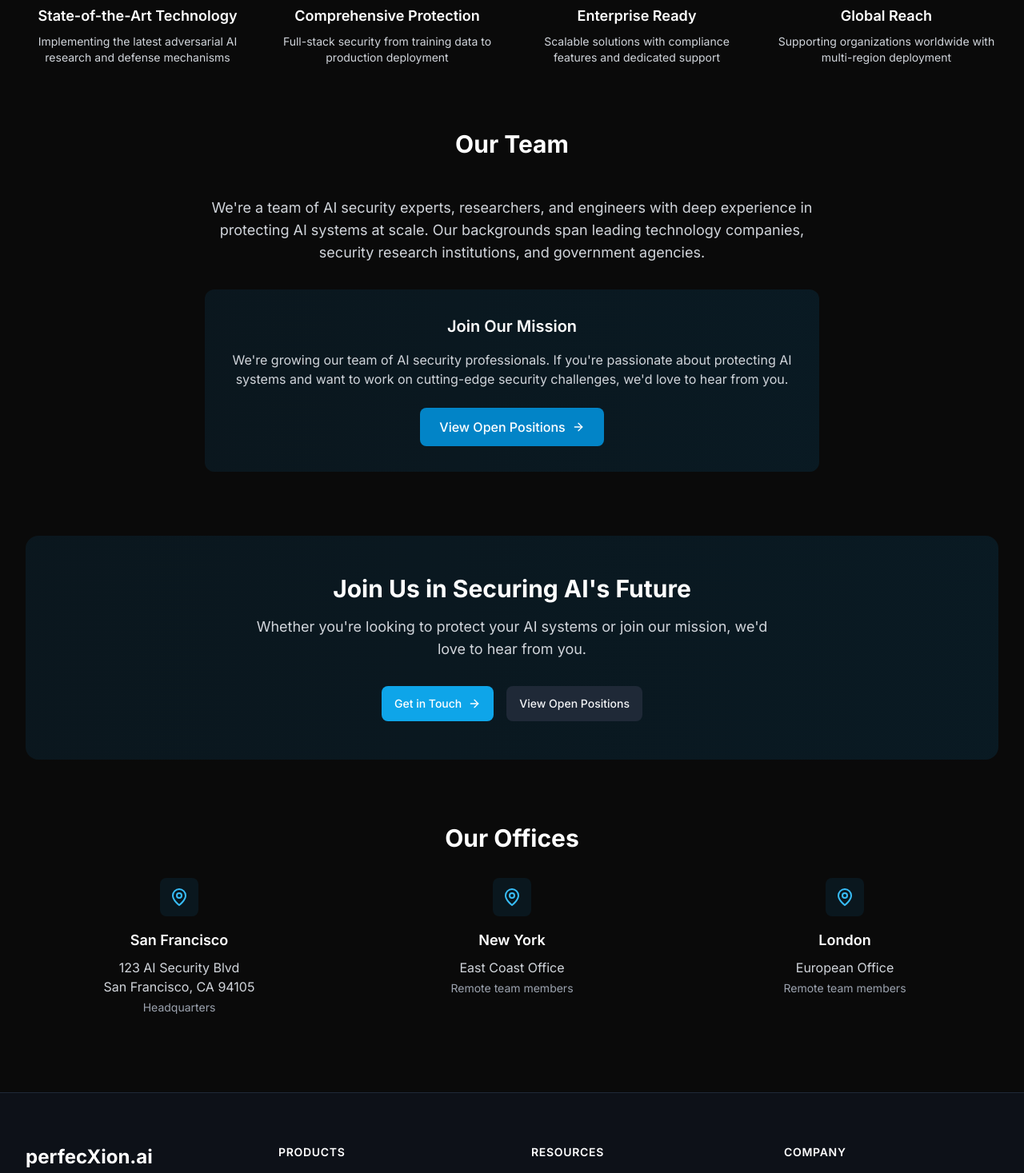
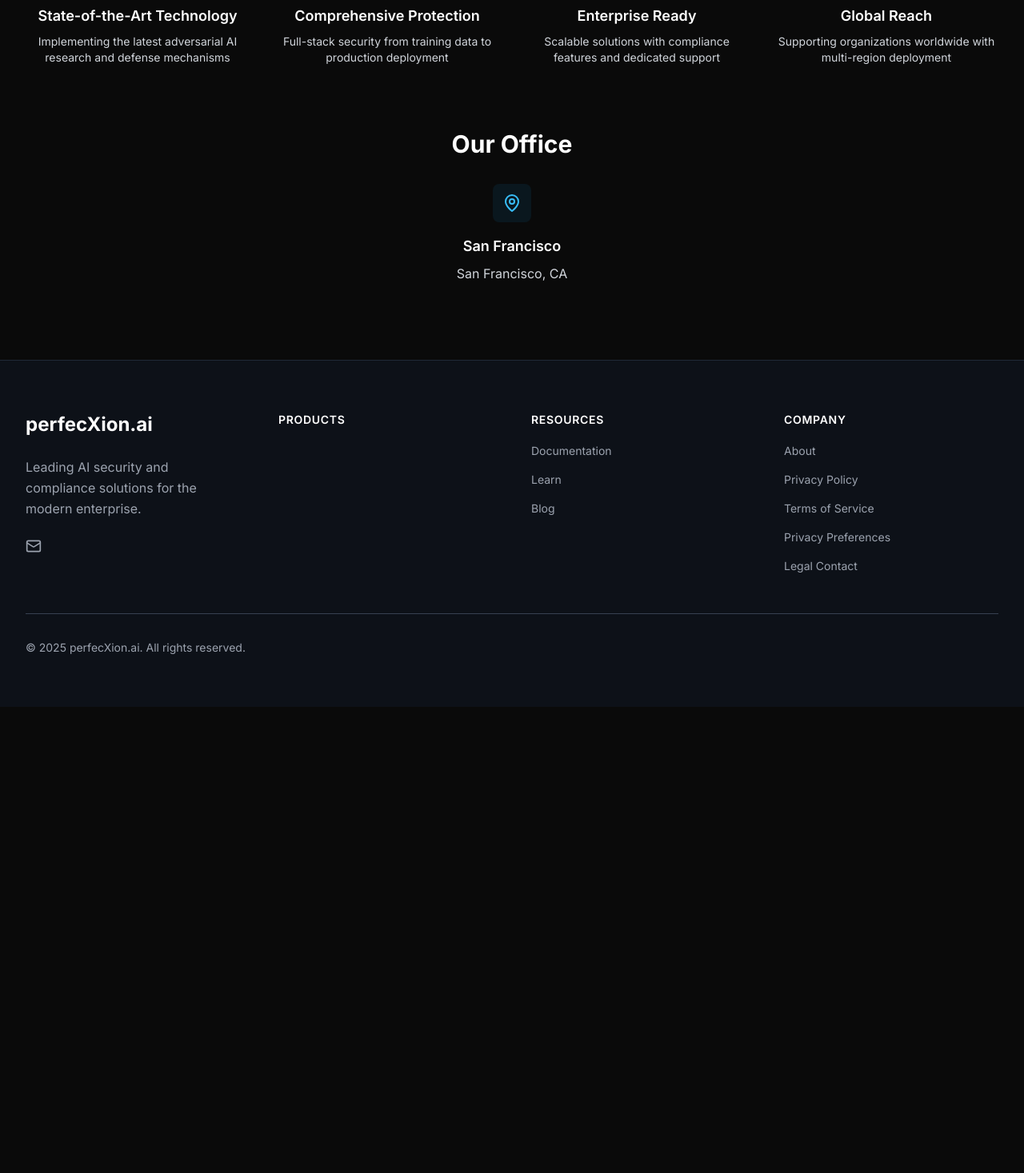
Before and after one commit to perfecxion-ai/perfecxion-site, a Next.js app: page /about in a window 1280 px wide. Shown: the part 1495-2962 px from the top of the page at 80% size. After the commit the page ends 2379 px from the top, so only its background shows below. Built offline with nearby package versions, Linux system fonts and the light colour scheme.

Commit message:
Clean up About page: remove team section, mission CTA, and simplify office to just San Francisco

```diff
--- a/app/about/page.tsx
+++ b/app/about/page.tsx
@@ -1,6 +1,6 @@
 import { Metadata } from 'next'
 import Link from 'next/link'
-import { Mail, Phone, MapPin, ArrowRight, Shield, Target, Brain, Users, Award, Globe, Zap, Building } from 'lucide-react'
+import { MapPin, Shield, Target, Brain, Award, Globe, Zap, Building } from 'lucide-react'
 
 export const metadata: Metadata = {
   title: 'About Us - perfecXion.ai',
@@ -137,83 +137,17 @@
           </div>
         </section>
 
-        {/* Team Section */}
-        <section className="mb-20">
-          <h2 className="text-3xl font-bold text-gray-900 dark:text-white mb-12 text-center">Our Team</h2>
-          <div className="text-center max-w-3xl mx-auto">
-            <p className="text-lg text-gray-600 dark:text-gray-300 mb-8">
-              We're a team of AI security experts, researchers, and engineers with deep experience
-              in protecting AI systems at scale. Our backgrounds span leading technology companies,
-              security research institutions, and government agencies.
-            </p>
-            <div className="bg-gradient-to-r from-primary-50 to-primary-100 dark:from-primary-900/20 dark:to-primary-800/20 rounded-xl p-8">
-              <h3 className="text-xl font-semibold text-gray-900 dark:text-white mb-4">
-                Join Our Mission
-              </h3>
-              <p className="text-gray-600 dark:text-gray-300 mb-6">
-                We're growing our team of AI security professionals. If you're passionate about
-                protecting AI systems and want to work on cutting-edge security challenges,
-                we'd love to hear from you.
-              </p>
-              <Link
-                href="/careers"
-                className="inline-flex items-center gap-2 px-6 py-3 bg-primary-600 text-white rounded-lg font-medium hover:bg-primary-700 transition-colors"
-              >
-                View Open Positions
-                <ArrowRight className="h-4 w-4" />
-              </Link>
-            </div>
-          </div>
-        </section>
 
-        {/* Contact CTA */}
-        <section>
-          <div className="bg-gradient-to-r from-primary-50 to-primary-100 dark:from-primary-900/20 dark:to-primary-800/20 rounded-2xl p-12 text-center">
-            <h3 className="text-3xl font-bold text-gray-900 dark:text-white mb-4">
-              Join Us in Securing AI's Future
-            </h3>
-            <p className="text-lg text-gray-600 dark:text-gray-300 mb-8 max-w-2xl mx-auto">
-              Whether you're looking to protect your AI systems or join our mission, we'd love to hear from you.
-            </p>
-            <div className="flex flex-col sm:flex-row gap-4 justify-center">
-              <Link href="/contact" className="btn-primary">
-                Get in Touch <ArrowRight className="ml-2 h-4 w-4" />
-              </Link>
-              <Link href="/careers" className="btn-secondary">
-                View Open Positions
-              </Link>
-            </div>
-          </div>
-        </section>
 
-        {/* Office Locations */}
+        {/* Office Location */}
         <section className="mt-20">
-          <h2 className="text-3xl font-bold text-gray-900 dark:text-white mb-8 text-center">Our Offices</h2>
-          <div className="grid grid-cols-1 md:grid-cols-3 gap-8">
+          <h2 className="text-3xl font-bold text-gray-900 dark:text-white mb-8 text-center">Our Office</h2>
           <div className="text-center">
             <div className="mx-auto mb-4 flex h-12 w-12 items-center justify-center rounded-lg bg-primary-50 dark:bg-primary-900/20">
               <MapPin className="h-6 w-6 text-primary-600 dark:text-primary-400" />
             </div>
             <h3 className="text-lg font-semibold text-gray-900 dark:text-white mb-2">San Francisco</h3>
-              <p className="text-gray-600 dark:text-gray-300">123 AI Security Blvd<br />San Francisco, CA 94105</p>
-              <p className="text-sm text-gray-500 dark:text-gray-400 mt-1">Headquarters</p>
-            </div>
-            <div className="text-center">
-              <div className="mx-auto mb-4 flex h-12 w-12 items-center justify-center rounded-lg bg-primary-50 dark:bg-primary-900/20">
-                <MapPin className="h-6 w-6 text-primary-600 dark:text-primary-400" />
-              </div>
-              <h3 className="text-lg font-semibold text-gray-900 dark:text-white mb-2">New York</h3>
-              <p className="text-gray-600 dark:text-gray-300">East Coast Office</p>
-              <p className="text-sm text-gray-500 dark:text-gray-400 mt-1">Remote team members</p>
-            </div>
-            <div className="text-center">
-              <div className="mx-auto mb-4 flex h-12 w-12 items-center justify-center rounded-lg bg-primary-50 dark:bg-primary-900/20">
-                <MapPin className="h-6 w-6 text-primary-600 dark:text-primary-400" />
-              </div>
-              <h3 className="text-lg font-semibold text-gray-900 dark:text-white mb-2">London</h3>
-              <p className="text-gray-600 dark:text-gray-300">European Office</p>
-              <p className="text-sm text-gray-500 dark:text-gray-400 mt-1">Remote team members</p>
-            </div>
+            <p className="text-gray-600 dark:text-gray-300">San Francisco, CA</p>
           </div>
         </section>
       </div>
```
Lines whose indentation alone changed are shown as unchanged.
